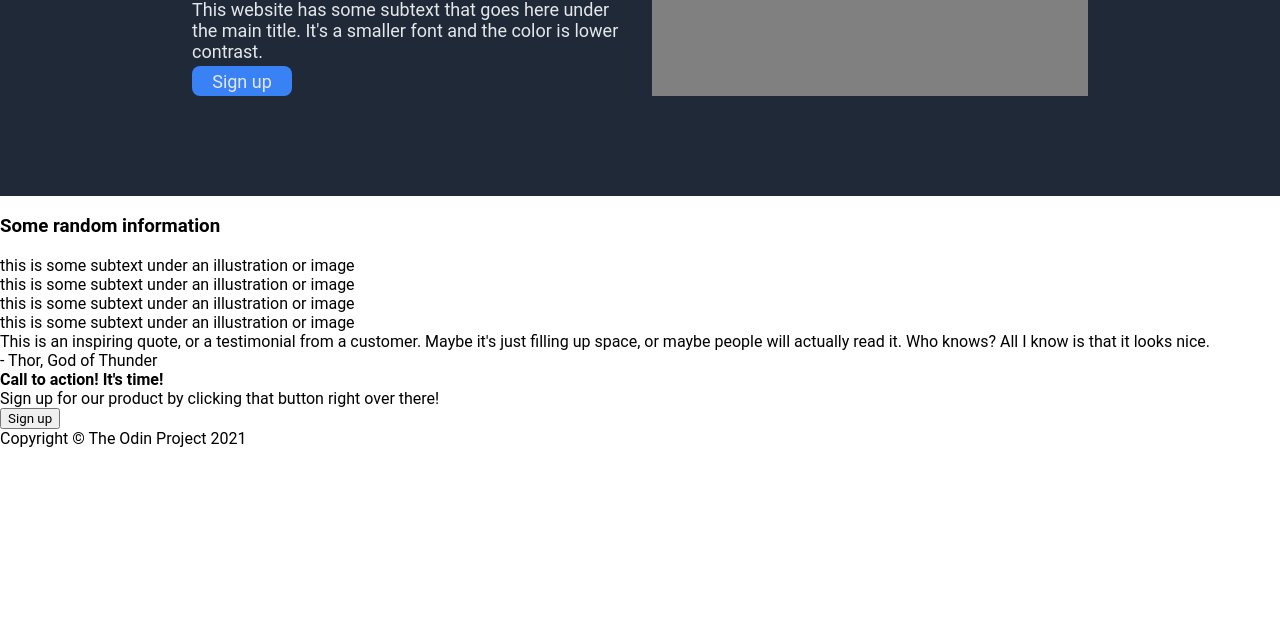
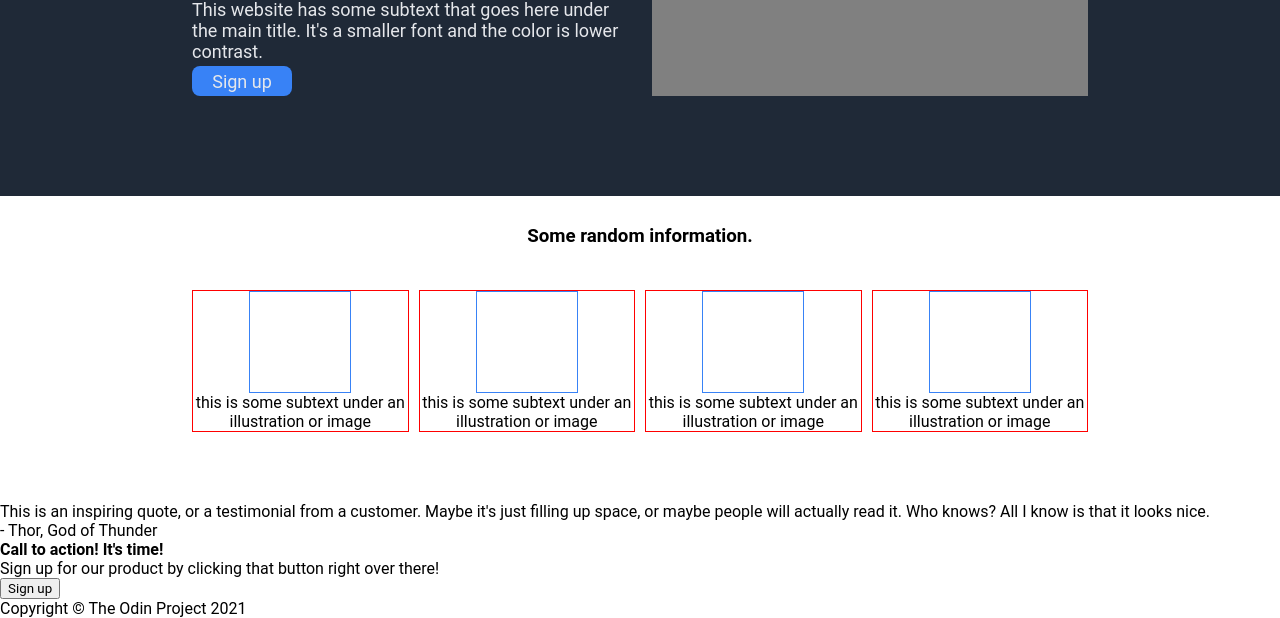
Before and after one commit to JonahKF/odin-landingpage, a plain HTML site: page index.html in a window 1280 px wide. Shown: the part 279-897 px from the top of the page. Before the commit the page ends 800 px from the top, so only its background shows below. Drawn offline with Linux system fonts and the light colour scheme.

Commit message:
ADDITION: CSS styling for cards
Styled divs, classes, p elements for cards.
Used width & min-width to keep cards even.
Still need to adjust font sizes.

```diff
--- a/index.html
+++ b/index.html
@@ -31,7 +31,7 @@
     </div>
 
     <div class="website-content-cards">
-        <h3>Some random information</h3>
+        <h3>Some random information.</h3>
         <div class="card-container">
             <div class="card">
                 <div class="middle-img-placeholder"></div>
--- a/style.css
+++ b/style.css
@@ -81,3 +81,33 @@ p {
     text-align: center;
     justify-content: center;
 }
+
+.website-content-cards {
+    padding: 10px 15vw 70px 15vw;
+    gap: 24px;
+    display: flex;
+    flex-direction: column;
+    align-items: center;
+}
+
+.card-container {
+    display: flex;
+    gap: 10px;
+}
+
+.card {
+    border: 1px solid red;
+    display: flex;
+    flex-direction: column;
+    align-items: center;
+}
+
+.card div {
+    height: 100px;
+    width: 100px;
+    border: 1px solid #3882F6;
+}
+
+.card p {
+    text-align: center;
+}
```
